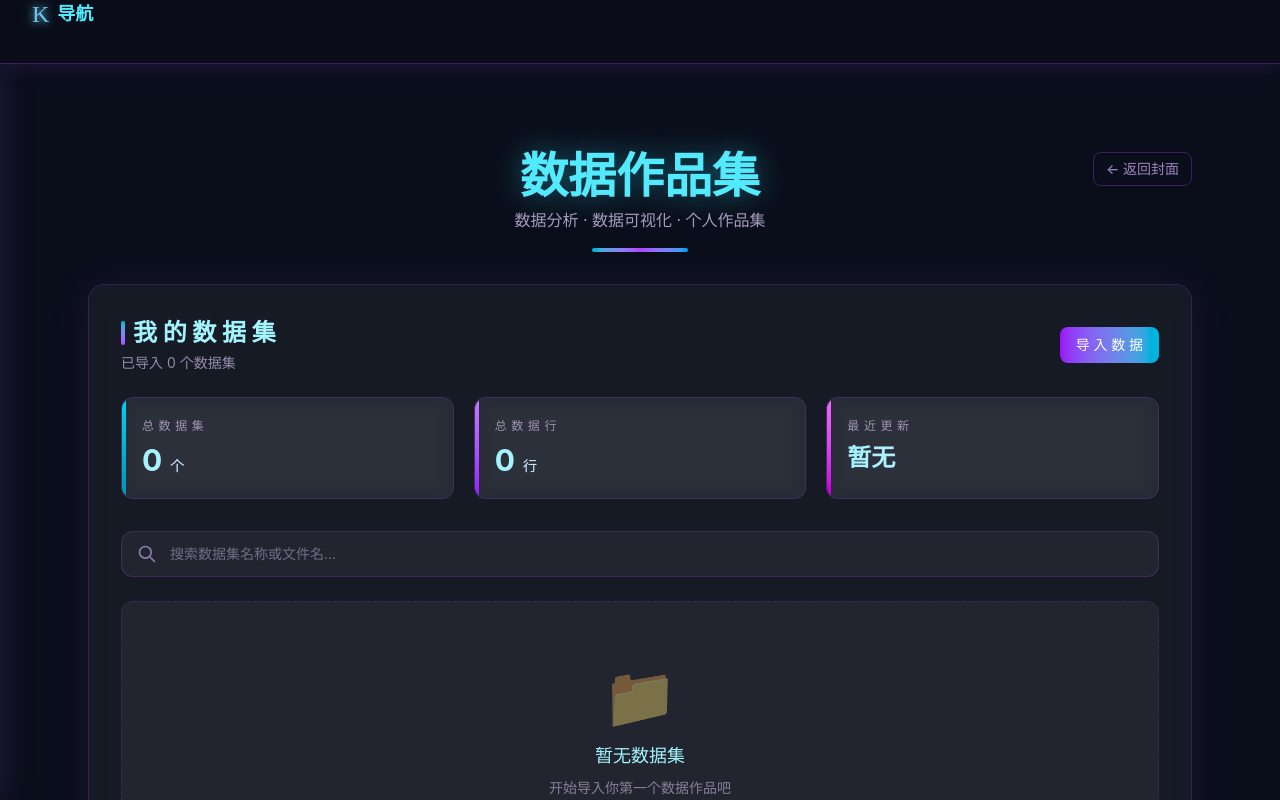
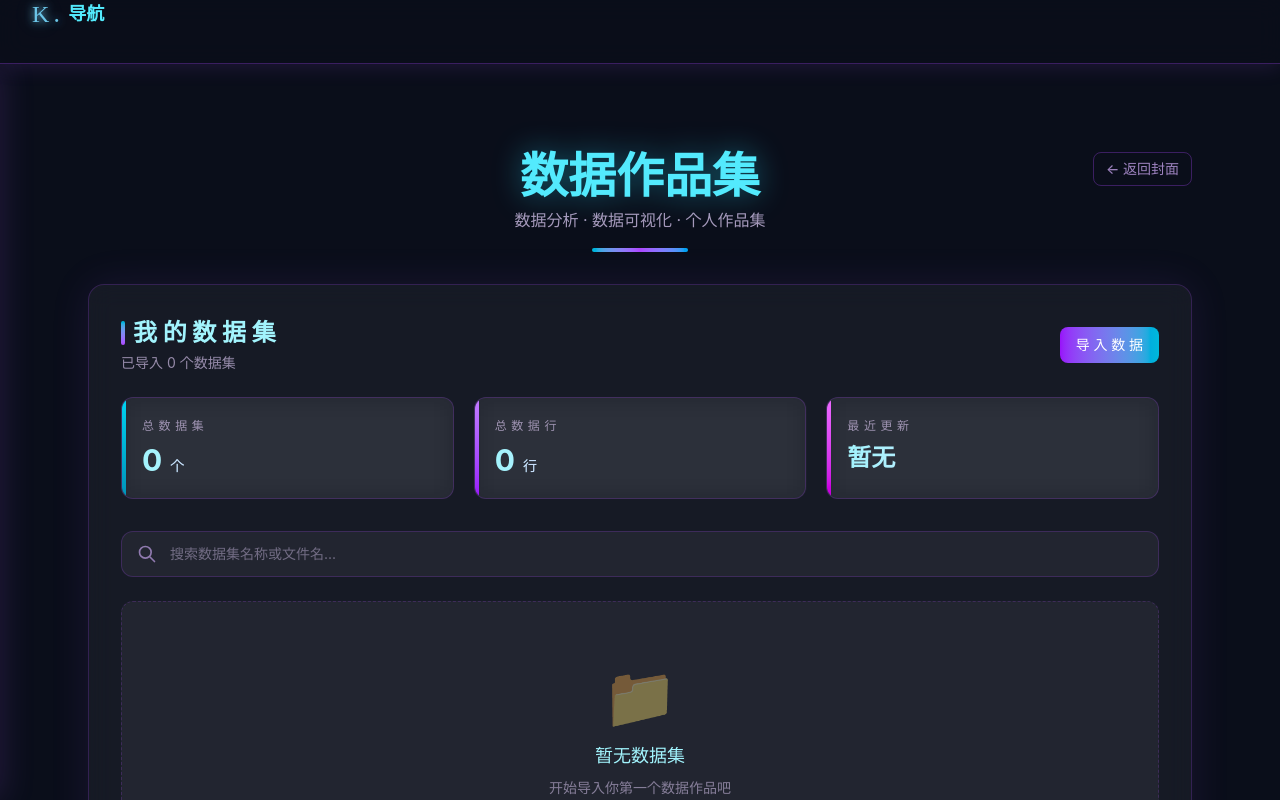
Before and after one commit to ke-jiayi/data-composition, a React (Vite) app: page /home in a window 1280 px wide. Shown: the top 800 px of the page. Built offline with nearby package versions, Linux system fonts and the light colour scheme; a web font is replaced by a local one.

Commit message:
Add dot after K logo

```diff
--- a/src/components/Header.tsx
+++ b/src/components/Header.tsx
@@ -23,6 +23,15 @@ export function Header({ onToggleSidebar }: HeaderProps) {
             >
               K
             </span>
+            <span
+              className="text-2xl leading-none -ml-1"
+              style={{
+                color: '#6BC5E8',
+                textShadow: '0 0 8px #6BC5E8, 0 0 20px rgba(107, 197, 232, 0.3)',
+              }}
+            >
+              .
+            </span>
             <span className="text-lg font-semibold">导航</span>
           </button>
         </div>
```
